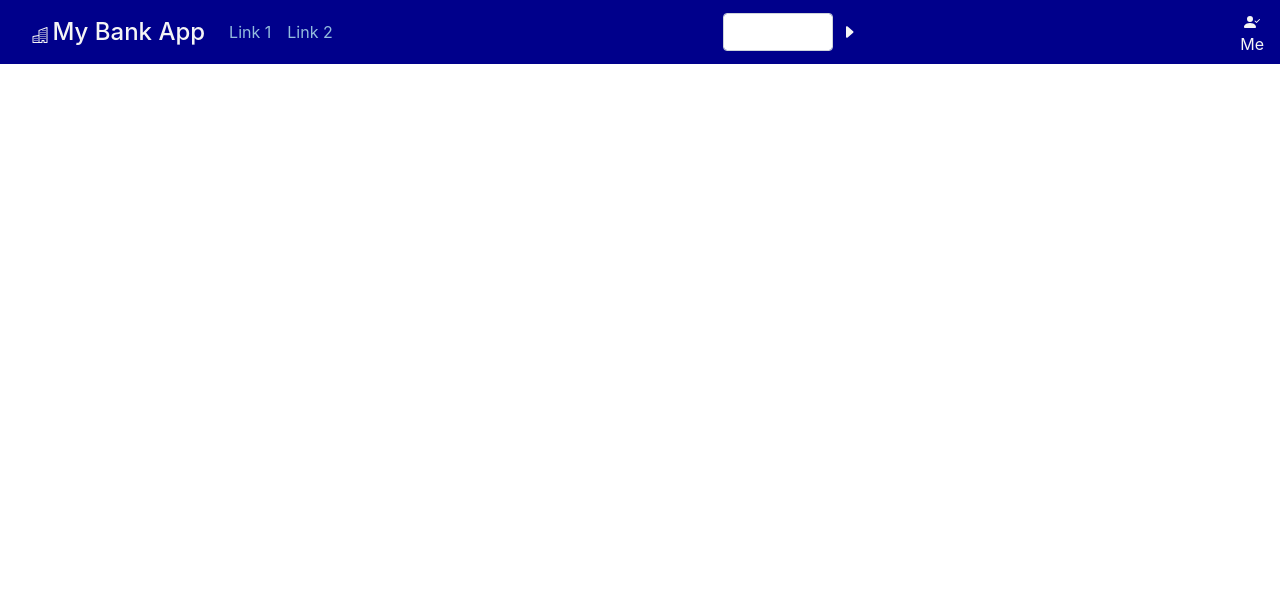
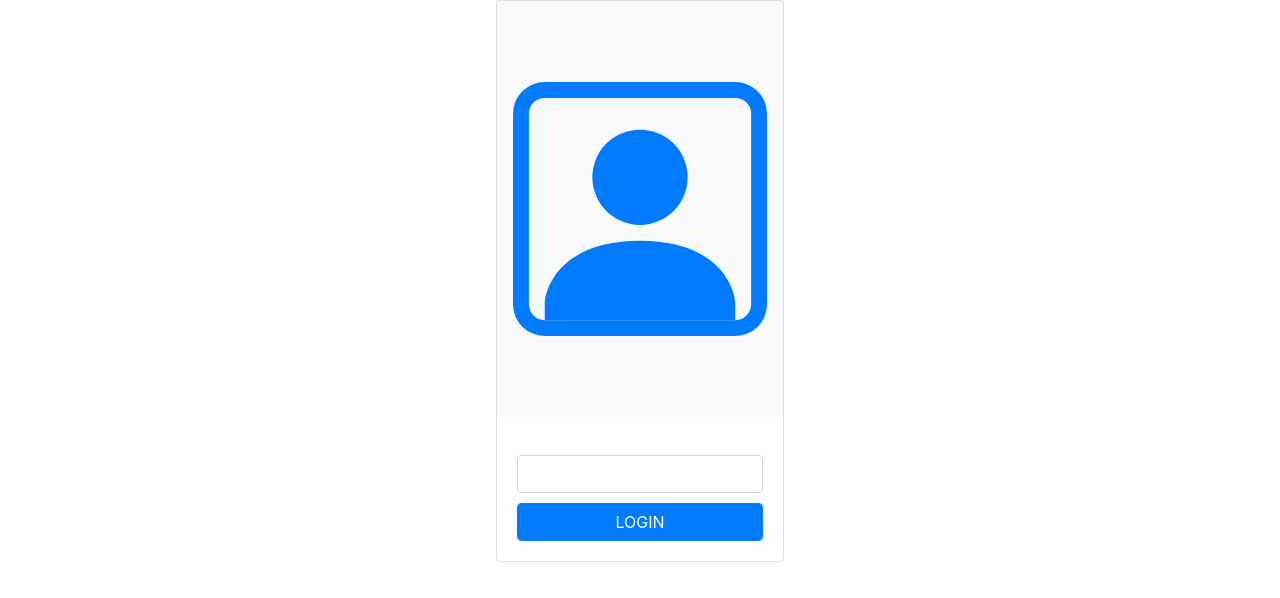
Before and after one commit to jamdominguez/React-Bank_App, a React (Create React App) app: page / in a window 1280 px wide. Shown: the top 598 px of the page. Built offline with nearby package versions, Linux system fonts and the light colour scheme.

Commit message:
Login component added Modify css

```diff
--- a/src/App.css
+++ b/src/App.css
@@ -1,5 +1,8 @@
+.App{
+  align-items: center;
+}
 .nav-bank{
-  background-color: darkblue;
+  background-color: rgb(0, 123, 255);
   color: whitesmoke;
 }
 .nav-bank-link{
@@ -7,7 +10,7 @@
 }
 .label-bank{
   font-weight: bold ;
-  color: darkblue;
+  color: rgb(0, 123, 255);
   margin-right: 10px;
 }
 .form-bank{
@@ -17,3 +20,23 @@
 .btn-section-bank{
   align-items: center;
 }
+.input-login{
+  margin-top: 10px;
+  text-align: center;
+}
+.img-login{
+  font-size: 20em;
+  text-align: center;
+  color: rgb(0, 123, 255);
+}
+.errorMsg {
+  font-weight: bolder;
+}
+.errorMsg-blk{
+  font-weight: bolder;
+  color: black;
+}
+.errorMsg-danger{
+  font-weight: bolder;
+  color: red;
+}
--- a/src/App.js
+++ b/src/App.js
@@ -4,28 +4,42 @@ import 'bootstrap/dist/css/bootstrap.min.css';
 
 import WorkSpace from './components/WorkSpace';
 import NavigationPanel from './components/NavigationPanel';
+import Login from './components/Login'
 
 class App extends Component {
-  state = {trx : '', logged: true, user: 'Me' }
+  state = {trx : '', logged: false, user: 'Me' }
 
   _getTrx = (trx) => {
     this.setState( {trx} )
   }
 
-  _isLogged = () => {
-    return this.state.logged
+  _checkLogin = (state) => {
+    const { logged, user} = state
+    this.setState({ logged, user })
   }
 
-  render() {
-      return(
+  _renderLogged = () => {
+    console.log(this.state)
+    return(
         <div className="App">
           <header className="">
             <NavigationPanel onResult={this._getTrx} logged={this.state.logged} user={this.state.user}/>
           </header>
             <WorkSpace trx={this.state.trx} />
         </div>
+    )
+  }
+
+  _renderUnlogged = () => {
+      return(
+        <div className="App" align="center"><Login onLogin={this._checkLogin}/></div>
       )
   }
+
+
+  render() {
+      return this.state.logged ? this._renderLogged() : this._renderUnlogged()
+    }
 }
 
 export default App;
--- /dev/null
+++ b/src/components/Login.js
@@ -0,0 +1,44 @@
+import React, {Component} from 'react'
+
+export default class Login extends Component {
+    state = { logged: false, user: '', error: false }
+
+    _handleSubmit = (e) => {
+        e.preventDefault()
+        const user = document.getElementById('userId').value
+        const isCorrect = user.length === 7
+        this.setState({ logged: isCorrect, user, error: !isCorrect })
+    }
+
+    _handleChange = (e) => {
+        this.setState( {error: false})
+    }
+
+    _renderError(){
+    if(this.state.error) return (<small>El usuario <span className='errorMsg'>{this.state.user}</span> es <span className='errorMsg-danger'>incorrecto</span></small>)
+    }
+
+    componentDidUpdate(prevProps, prevState) {
+        if (this.state.logged) this.props.onLogin(this.state)
+    }
+
+    render() {
+        return(
+            <div className="card" style={{width: '18rem'}}>
+                <div className="d-flex align-items-center justify-content-center p-3 py-5 mb-2 bg-light rounded img-login">
+                    <svg className="bi bi-person-square" width="1em" height="1em" viewBox="0 0 16 16" fill="currentColor" xmlns="http://www.w3.org/2000/svg">
+                        <path fillRule="evenodd" d="M14 1H2a1 1 0 00-1 1v12a1 1 0 001 1h12a1 1 0 001-1V2a1 1 0 00-1-1zM2 0a2 2 0 00-2 2v12a2 2 0 002 2h12a2 2 0 002-2V2a2 2 0 00-2-2H2z" clipRule="evenodd"></path>
+                        <path fillRule="evenodd" d="M2 15v-1c0-1 1-4 6-4s6 3 6 4v1H2zm6-6a3 3 0 100-6 3 3 0 000 6z" clipRule="evenodd"></path>
+                    </svg>
+                </div>
+                <div className="card-body">
+                    <form onSubmit={this._handleSubmit}>
+                        {this._renderError()}
+                        <input onChange={this._handleChange}id='userId' className="form-control input-login" type="text" maxLength='7' size='7' required/>
+                        <button className="form-control btn btn-primary input-login">LOGIN</button>
+                    </form>
+                </div>
+          </div>
+        )
+    }
+}
--- a/src/components/LoginInfoPanel.js
+++ b/src/components/LoginInfoPanel.js
@@ -9,6 +9,7 @@ export default class LoginInfoPanel extends Component {
                         <svg className="bi bi-person-check-fill" width="1em" height="1em" viewBox="0 0 16 16" fill="currentColor" xmlns="http://www.w3.org/2000/svg">
                             <path fillRule="evenodd" d="M1 14s-1 0-1-1 1-4 6-4 6 3 6 4-1 1-1 1H1zm5-6a3 3 0 100-6 3 3 0 000 6zm9.854-2.854a.5.5 0 010 .708l-3 3a.5.5 0 01-.708 0l-1.5-1.5a.5.5 0 01.708-.708L12.5 7.793l2.646-2.647a.5.5 0 01.708 0z" clipRule="evenodd"/>
                         </svg>
+
                     <div>{user}</div>
                 </div>
             )
--- a/src/components/RandomForm.js
+++ b/src/components/RandomForm.js
@@ -38,10 +38,10 @@ export default class RandomForm extends Component {
                     </div>
                 </div>
                 <div className="form-group btn-section-bank" align='center'>
-                        <button className="btn btn-light" type="submit">Aceptar</button>
-                        <button className="btn btn-light" type="submit">Modificar</button>
-                        <button className="btn btn-light" type="submit">Ver PDF</button>
-                        <button className="btn btn-light" type="submit">Submit form for {this.props.trx}</button>
+                        <button className="btn btn-primary" type="submit">Aceptar</button>
+                        <button className="btn btn-primary" type="submit">Modificar</button>
+                        <button className="btn btn-primary" type="submit">Ver PDF</button>
+                        <button className="btn btn-primary" type="submit">Submit form for {this.props.trx}</button>
 
                 </div>
             </form>
--- a/src/components/Title.js
+++ b/src/components/Title.js
@@ -1,7 +1,6 @@
 import React from 'react'
 
 const Title = (props) => {
-    console.log('props', props)
     if (props.icon) {
         return (
             <div>
```
